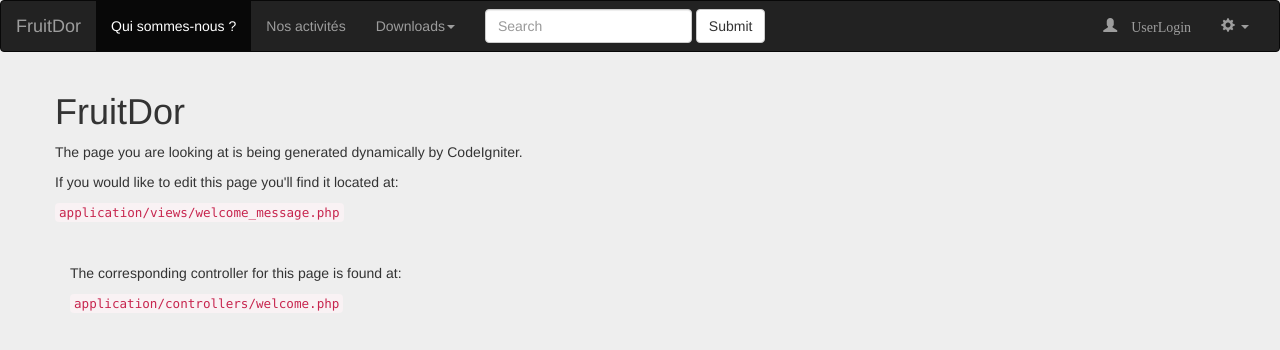
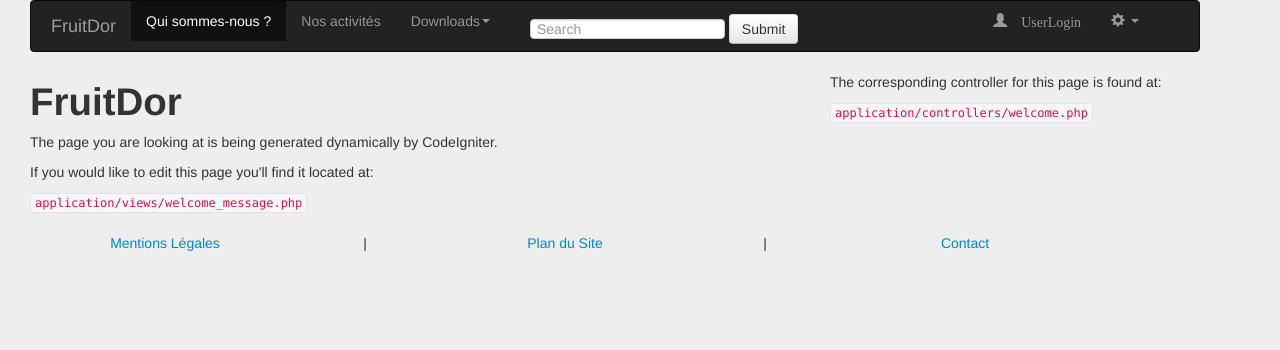
Before and after one commit to Imagine43/fruidor, a CodeIgniter app: page /projet_pobe413/ in a window 1280 px wide. Shown: the top 350 px of the page. Run offline with CodeIgniter, Linux system fonts and the light colour scheme; some libraries are stand-ins or nearby versions.

Commit message:
Modifications 07/04
modification du footer/header/accueil.
mise en place des classes span 1-12.
Rectifications d'erreurs dans le code.

```diff
--- a/projet_pobe413/application/config/database.php
+++ b/projet_pobe413/application/config/database.php
@@ -51,7 +51,7 @@
 $db['default']['hostname'] = 'localhost';
 $db['default']['username'] = 'root';
 $db['default']['password'] = '';
-$db['default']['database'] = 'fruitdor';
+$db['default']['database'] = '';
 $db['default']['dbdriver'] = 'mysql';
 $db['default']['dbprefix'] = '';
 $db['default']['pconnect'] = TRUE;
--- a/projet_pobe413/application/views/accueil.php
+++ b/projet_pobe413/application/views/accueil.php
@@ -1,8 +1,7 @@
 
-<div class="container">
-	<div class="row">
+	<div class="row corps">
 		<div class="span8">
-		</div>
+
 
 		<h1 class="title">FruitDor</h1>
 
@@ -11,14 +10,10 @@
 			<p>If you would like to edit this page you'll find it located at:</p>
 			<code>application/views/welcome_message.php</code>
 		</div>
-		<hr/>
 		<div class="span4">
 
 			<p>The corresponding controller for this page is found at:</p>
 
 			<code>application/controllers/welcome.php</code>
 		</div>
-
 	</div>
-
-</div>
--- a/projet_pobe413/application/views/footer.php
+++ b/projet_pobe413/application/views/footer.php
@@ -1,3 +1,11 @@
+<br/>
+<div class="row">
+	<div id="footer">
+			<a href="#" class="span3"> Mentions Légales </a><span class="span1"> | </span><a href="#" class="span3"> Plan du Site </a><span class="span1"> | </span><a href="#" class="span3"> Contact </a>
+	</div>
+</div>
+
+
 
  	<!-- jQuery (necessary for Bootstrap's JavaScript plugins) -->
     <script src="https://ajax.googleapis.com/ajax/libs/jquery/1.11.2/jquery.min.js"></script>
--- a/projet_pobe413/application/views/header.php
+++ b/projet_pobe413/application/views/header.php
@@ -16,7 +16,10 @@
         <title><?=$titre_page;?></title>
 
         <link rel="stylesheet" href="https://maxcdn.bootstrapcdn.com/bootstrap/3.3.4/css/bootstrap.min.css">
+        <link rel="stylesheet" href="../assets/css/tuto1.css">
+        <link href="../assets/css/bootstrap.min.css" rel="stylesheet" type="text/css">
+        <link href="../assets/css/bootstrap-responsive.min.css" rel="stylesheet" type="text/css">
 
 </head>
 
-<body style="background:#eee;">
+<body style="background:#eee;" class="span12">
--- a/projet_pobe413/application/views/template/navigateur.php
+++ b/projet_pobe413/application/views/template/navigateur.php
@@ -1,4 +1,5 @@
-<nav class="navbar navbar-inverse">
+<div class="row">
+  <nav class="navbar navbar-inverse span12">
     <div class="container-fluid">
       <!-- Brand and toggle get grouped for better mobile display -->
       <div class="navbar-header">
@@ -52,3 +53,4 @@
       </div><!-- /.navbar-collapse -->
     </div><!-- /.container-fluid -->
   </nav>
+</div>
--- a/projet_pobe413/assets/css/tuto1.css
+++ b/projet_pobe413/assets/css/tuto1.css
@@ -1,12 +1,11 @@
-
-[class*="span"] {
-background-color: lightgreen;
-margin-bottom: 10px;
-border-radius: 5px 5px 5px 5px;
-line-height: 80px;
-text-align: center;
+#footer
+{
+	background-color: #101010;
+	text-align : center;
 }
-[class="span10"] {
-background-color: green;
+.corps
+{
+  position: relative; /* on positionne le conteneur */
+  margin-left: auto;
+  margin-right: auto;
 }
-.form-group.
```
Also changed, not shown: projet_pobe413/application/controllers/home.php (added, +32 -0 lines), 13 other files. Lines whose indentation alone changed are shown as unchanged.
